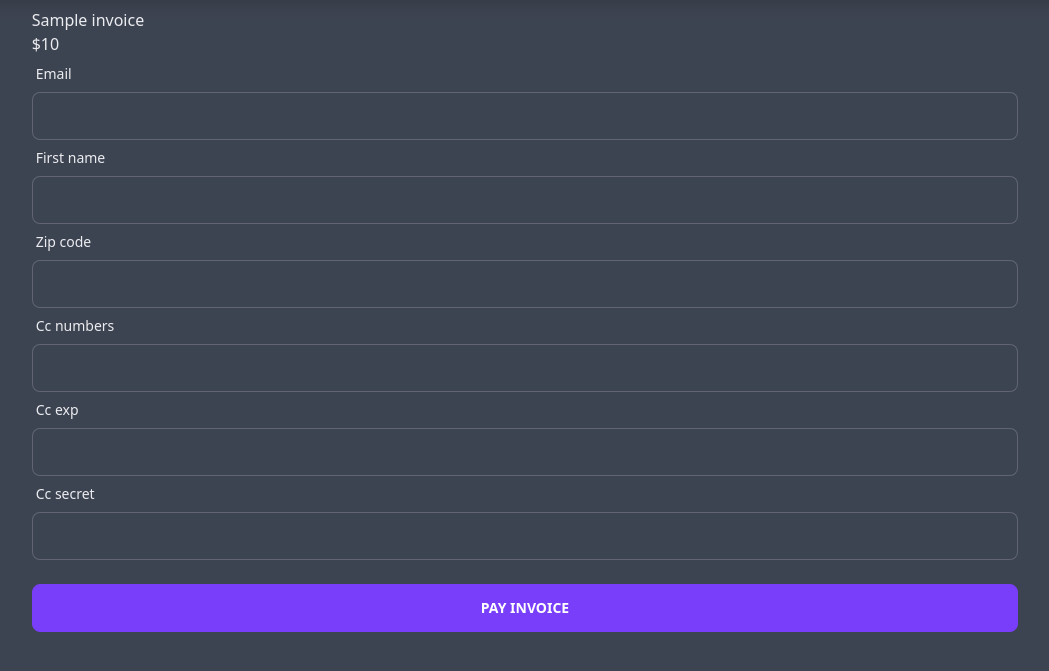
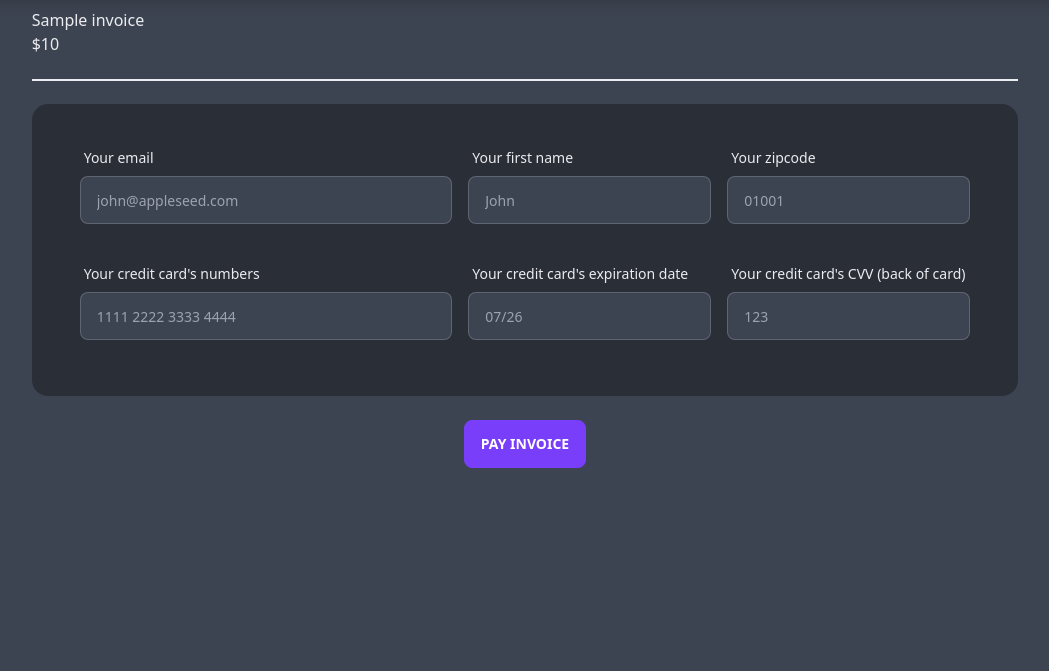
Before and after one commit to Afani97/Timary, a Django app: page /invoices/00000000-0000-0000-0000-000000000001/pay in a window 1280 px wide. Shown: the part 64-735 px from the top of the page, without its empty margins (115-1164 px from the left). Run offline with Django 3.2, Linux system fonts and the light colour scheme; tables that the repository leaves empty hold one stand-in row (values such as "Sample post"); some libraries are stand-ins or nearby versions.

Commit message:
WIP: Update form fields regex + ui

```diff
--- a/timary/forms.py
+++ b/timary/forms.py
@@ -45,38 +45,90 @@ class InvoiceForm(forms.ModelForm):
 
 
 class PayInvoiceForm(forms.Form):
-    email = forms.EmailField()
-    first_name = forms.CharField()
-    zip_code = forms.CharField()
+    email = forms.EmailField(
+        label="Your email",
+        widget=forms.TextInput(
+            attrs={"placeholder": "john@appleseed.com", "classes": "col-span-3"}
+        ),
+    )
+    first_name = forms.CharField(
+        label="Your first name",
+        widget=forms.TextInput(attrs={"placeholder": "John", "classes": "col-span-2"}),
+    )
+    zip_code = forms.CharField(
+        label="Your zipcode",
+        widget=forms.TextInput(
+            attrs={
+                "placeholder": "01001",
+                "maxlength": "5",
+                "classes": "col-span-2",
+            }
+        ),
+        validators=[
+            RegexValidator(
+                regex=r"^[0-9]{5}",
+                message="Must be valid zipcode in formats 12345 or 12345-1234",
+            )
+        ],
+    )
 
-    cc_numbers = forms.CharField()
-    cc_exp = forms.CharField()
-    cc_secret = forms.CharField()
+    cc_numbers = forms.CharField(
+        label="Your credit card's numbers",
+        widget=forms.TextInput(
+            attrs={
+                "placeholder": "1111 2222 3333 4444",
+                "classes": "col-span-3",
+            }
+        ),
+        validators=[
+            RegexValidator(
+                regex=r"^4([0-9]{12,15})$",
+                message="Must be valid credit card form: xxxx xxxx xxxx xxxx",
+            )
+        ],
+    )
+    cc_exp = forms.CharField(
+        label="Your credit card's expiration date",
+        widget=forms.TextInput(
+            attrs={
+                "placeholder": "07/26",
+                "pattern": "[0-9]{1,2}/[0-9]{2,2}",
+                "maxlength": "5",
+                "classes": "col-span-2",
+            }
+        ),
+    )
+    cc_cvv = forms.CharField(
+        label="Your credit card's CVV (back of card)",
+        widget=forms.TextInput(
+            attrs={
+                "placeholder": "123",
+                "pattern": "[0-9]{3}",
+                "maxlength": "3",
+                "classes": "col-span-2",
+            }
+        ),
+    )
 
     def __init__(self, *args, **kwargs):
         self.sent_invoice = kwargs.pop("sent_invoice")
         super(PayInvoiceForm, self).__init__(*args, **kwargs)
 
-    def clean(self):
-        cleaned_data = super(PayInvoiceForm, self).clean()
-        cleaned_email = cleaned_data.get("email")
+    def clean_email(self):
+        cleaned_email = self.cleaned_data.get("email")
         if (
             cleaned_email.lower().strip()
             != self.sent_invoice.invoice.email_recipient.lower()
         ):
-            raise ValidationError(
-                {"email": "Wrong email recipient, unable to process payment"}
-            )
+            raise ValidationError("Wrong email recipient, unable to process payment")
 
-        cleaned_name = cleaned_data.get("first_name")
+    def clean_first_name(self):
+        cleaned_name = self.cleaned_data.get("first_name")
         if (
             cleaned_name.lower().strip()
             not in self.sent_invoice.invoice.email_recipient_name.lower()
         ):
-            raise ValidationError(
-                {"first_name": "Wrong name recipient, unable to process payment"}
-            )
-        return cleaned_data
+            raise ValidationError("Wrong name recipient, unable to process payment")
 
 
 class DateInput(forms.DateInput):
--- a/timary/templates/email/styled_email.html
+++ b/timary/templates/email/styled_email.html
@@ -521,7 +521,7 @@
                                                                 {% for hour in hours_tracked %}
                                                                     <tr>
                                                                         <td width="80%" class="purchase_item"><span class="f-fallback">{{ hour.hours }} hours on {{ hour.date_tracked | date:"M j"}}</span></td>
-                                                                        <td class="align-right" width="20%" class="purchase_item"><span class="f-fallback">${{ hour.cost }}</span></td>
+                                                                        <td class="align-right" width="20%" class="purchase_item"><span class="f-fallback">${{ hour.cost | floatformat }}</span></td>
                                                                     </tr>
                                                                 {% endfor %}
                                                                 <tr>
--- a/timary/templates/invoices/pay_invoice.html
+++ b/timary/templates/invoices/pay_invoice.html
@@ -1,9 +1,34 @@
 {% extends 'timary/base.html' %}
+{% load filters %}
+
 
 {% block content %}
 
     <p>{{ invoice.title }}</p>
     <p>${{ sent_invoice.total_price }}</p>
 
-    {% include "partials/_form.html" with form=pay_invoice_form  btn_title='Pay Invoice' %}
+    <div class="divider"></div>
+
+    <form method="post">
+        {% csrf_token %}
+        <div class="grid grid-cols-7 px-10 pb-10 pt-5 card bg-base-200">
+            {% for field in pay_invoice_form %}
+                <div class="form-control mx-2 my-4 {{ field.field.widget.attrs.classes }}">
+
+                    <label class="label"><span class="label-text">{{ field.label }}</span> </label>
+                    {{ field | addclass:"input input-bordered w-full" }}
+
+                    {% for error in field.errors %}
+                        <div class="text-red-600">
+                            <strong>{{ error|escape }}</strong>
+                        </div>
+                    {% endfor %}
+                </div>
+            {% endfor %}
+        </div>
+
+        <div class="flex justify-center mt-6">
+            <button class="btn btn-primary" type="submit">Pay Invoice</button>
+        </div>
+    </form>
 {% endblock %}
```
